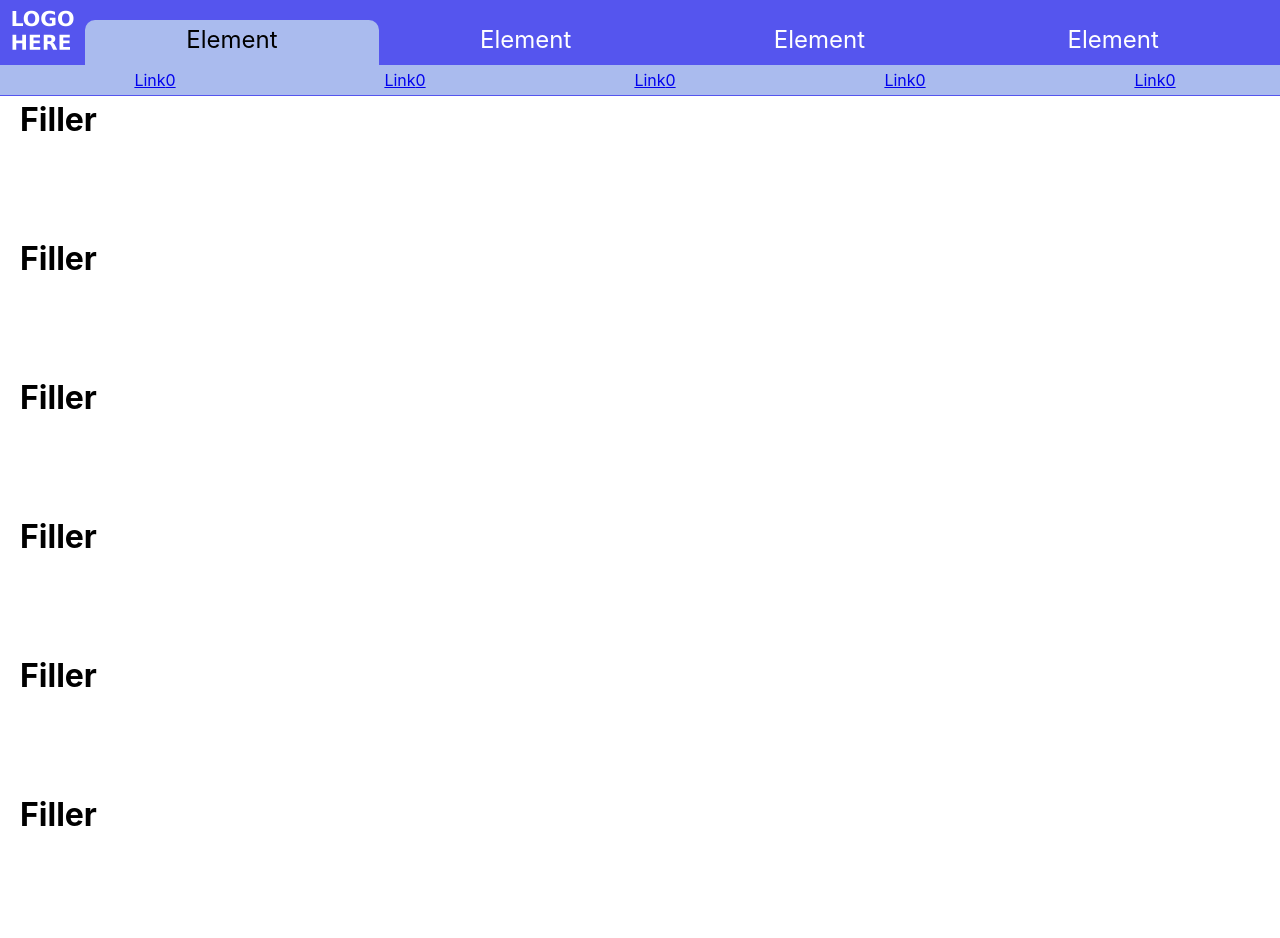
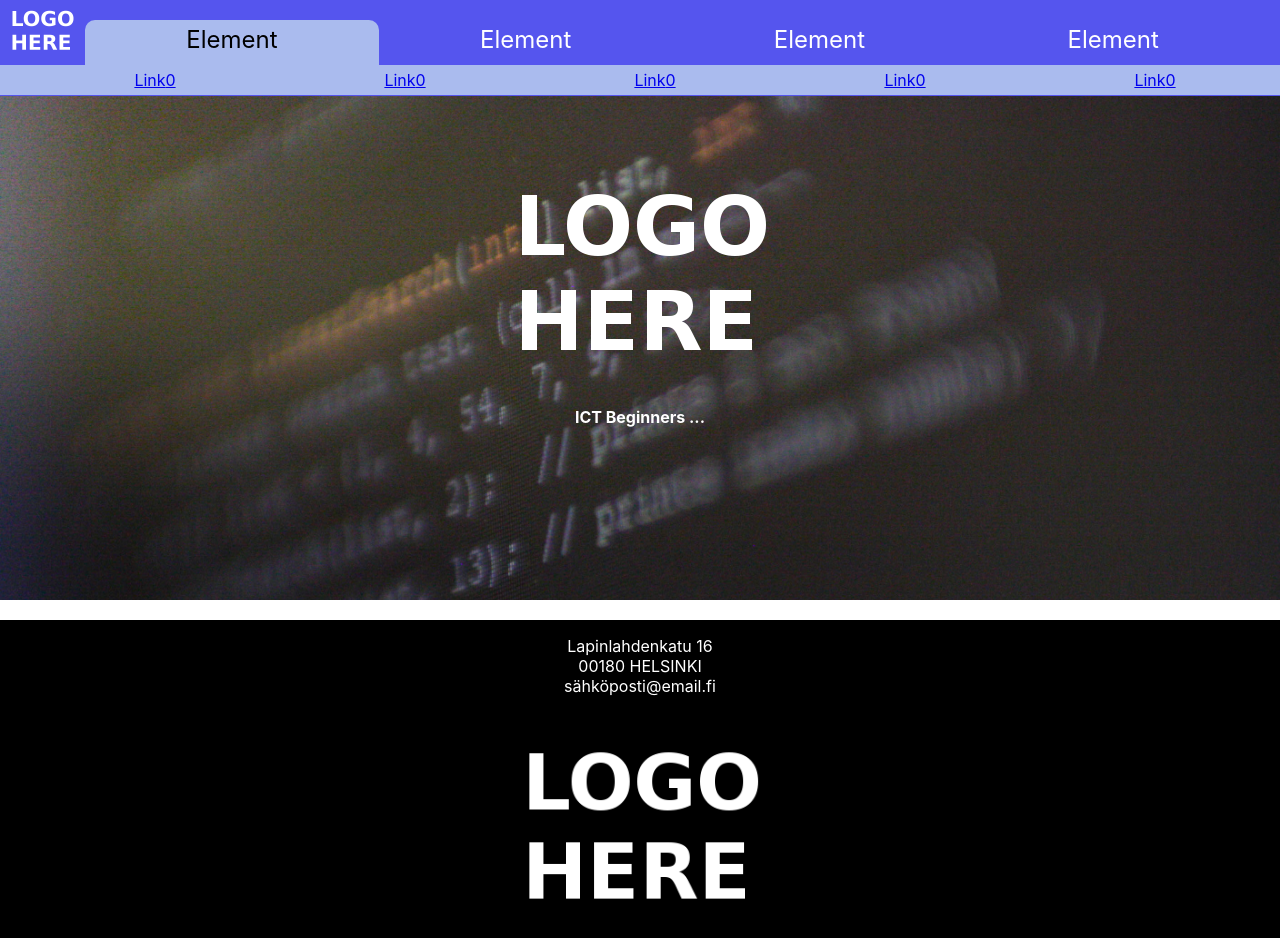
Before and after one commit to digitalents-ictbeginners/website, a React (Create React App) app: page / in a window 1280 px wide. Shown: the top 938 px of the page. Built offline with nearby package versions, Linux system fonts and the light colour scheme.

Commit message:
do initial content for main

```diff
--- a/src/App.css
+++ b/src/App.css
@@ -2,7 +2,3 @@
     display: flex;
     flex-direction: column;
 }
-
-.contentWrapper {
-    margin-left: 20px;
-}
--- a/src/components/Content.css
+++ b/src/components/Content.css
@@ -1,8 +1,13 @@
-h1 {
-    /*just for filler*/
-    margin: 100px auto 0 auto;
+.container {
+    display: flex;
+    flex-flow: column wrap;
+    margin-bottom: 20px;
+    height: 600px;
+    align-items: center;
+    justify-content: center;
 }
 
-h1:last-child {
-    margin-bottom: 100px;
+.subtitle {
+    color: white;
+    margin-top: 0;
 }
--- a/src/components/Content.js
+++ b/src/components/Content.js
@@ -1,18 +1,21 @@
 import React from "react";
 import "./Content.css";
+import image from "../imgs/office.jpg"
+import logo from '../imgs/logo_placeholder.png'
+
+const imgStyle = {
+    backgroundImage: `url(${image})`,
+    backgroundSize: 'cover'
+}
 
 class Content extends React.Component{
     render(){
         return (
             <main>
-                <h1>Filler</h1>
-                <h1>Filler</h1>
-                <h1>Filler</h1>
-                <h1>Filler</h1>
-                <h1>Filler</h1>
-                <h1>Filler</h1>
-                <h1>Filler</h1>
-                <h1>Filler</h1>
+                <div style={imgStyle} className="container">
+                    <img src={logo} alt="" className="logo" />
+                    <h4 className="subtitle">ICT Beginners ... </h4>
+                </div>
             </main>
         );
     }
```
Also changed, not shown: src/imgs/office.jpg (added).
